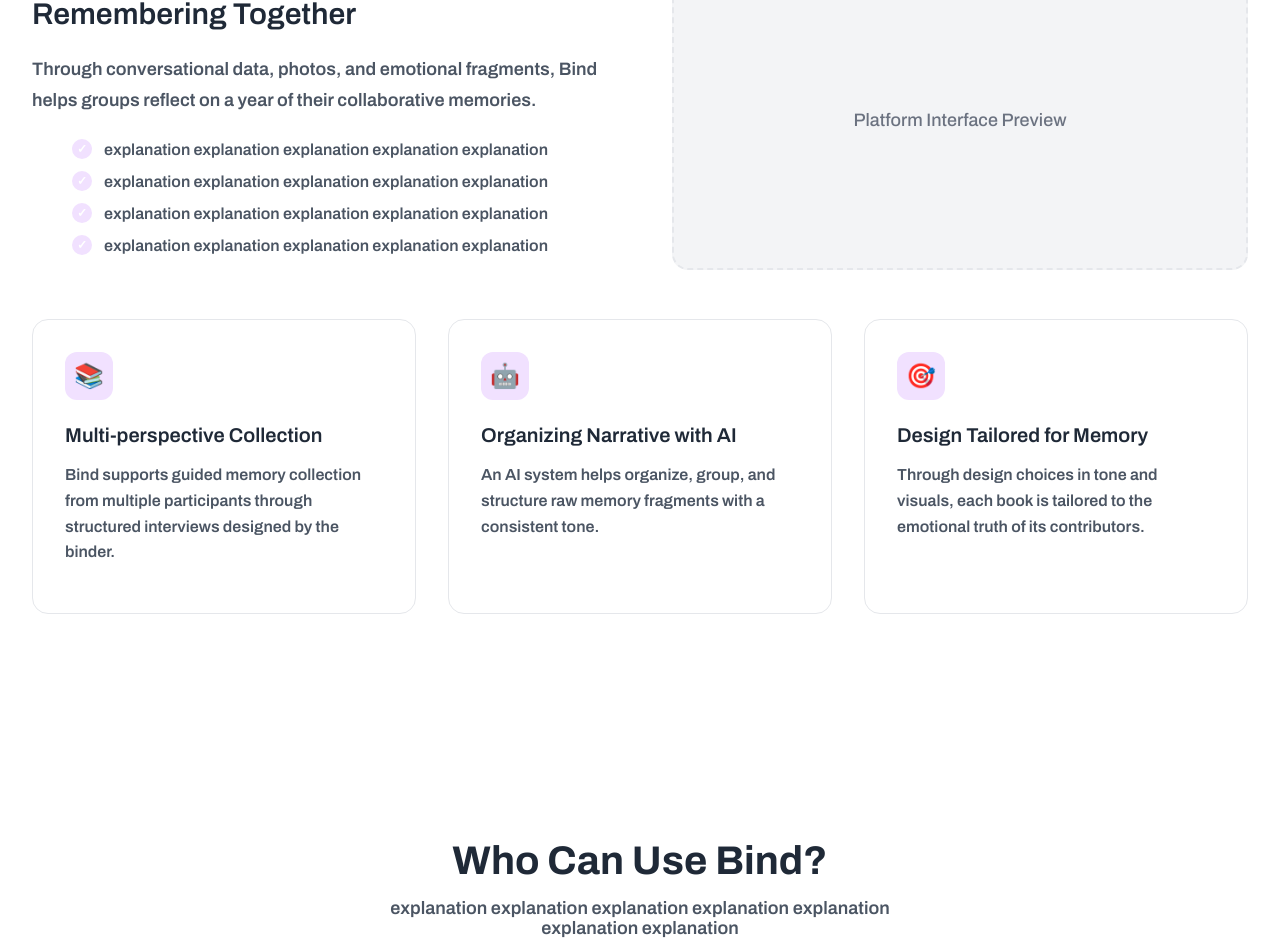
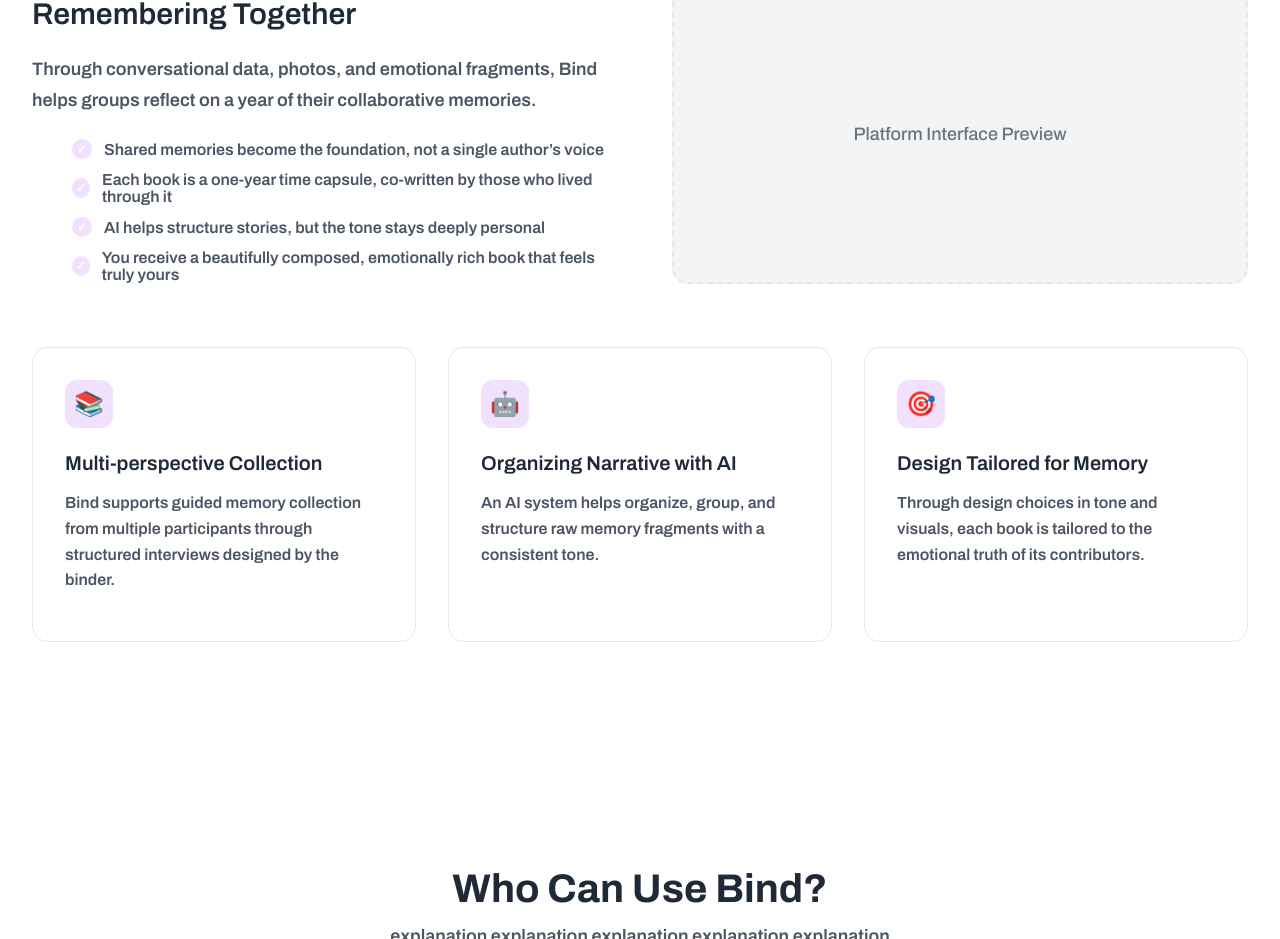
Before and after one commit to poster325/Bind-website, a React (Create React App) app: page / in a window 1280 px wide. Shown: the part 1124-2063 px from the top of the page. Built offline with nearby package versions, Linux system fonts and the light colour scheme.

Commit message:
Update Home.tsx

```diff
--- a/src/pages/Home.tsx
+++ b/src/pages/Home.tsx
@@ -333,16 +333,16 @@
               </p>
               <FeatureList>
                 <li>
-                  explanation explanation explanation explanation explanation
+                  Shared memories become the foundation, not a single author’s voice
                 </li>
                 <li>
-                  explanation explanation explanation explanation explanation
+                  Each book is a one-year time capsule, co-written by those who lived through it
                 </li>
                 <li>
-                  explanation explanation explanation explanation explanation
+                  AI helps structure stories, but the tone stays deeply personal
                 </li>
                 <li>
-                  explanation explanation explanation explanation explanation
+                  You receive a beautifully composed, emotionally rich book that feels truly yours
                 </li>
               </FeatureList>
             </ContentBlock>
```
